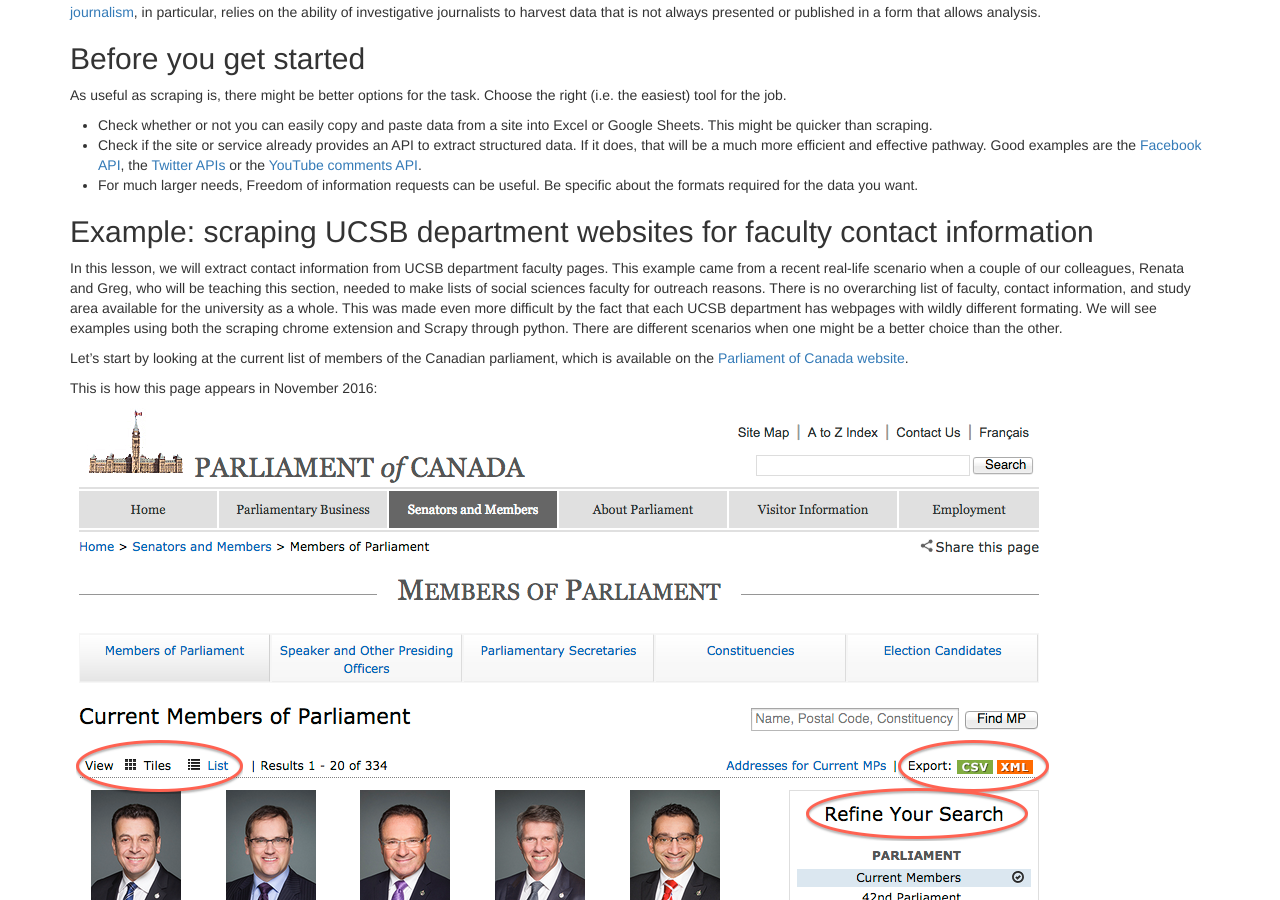
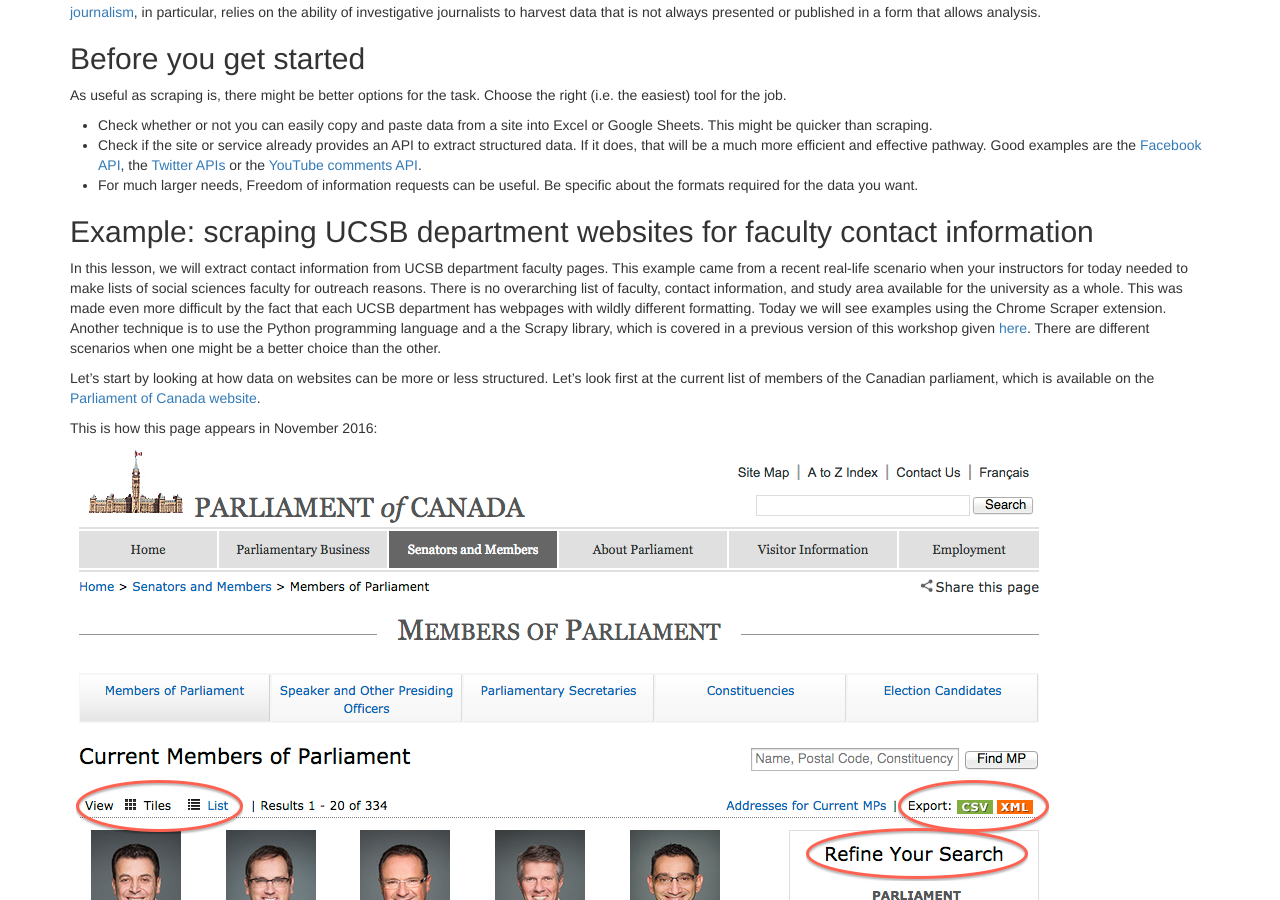
Before and after one commit to UCSBCarpentry/Love-Data-Week-Webscraping, a Jekyll site: the page built from _episodes/01-introduction.md, in a window 1280 px wide and 900 px high, scrolled down 661 px. Built offline with Jekyll 4.4.1, drawn with Linux system fonts in a browser that asks for light colours.

Commit message:
Wordsmithing

```diff
--- a/_episodes/01-introduction.md
+++ b/_episodes/01-introduction.md
@@ -52,11 +52,9 @@ As useful as scraping is, there might be better options for the task. Choose the
 
 ## Example: scraping UCSB department websites for faculty contact information
 
-In this lesson, we will extract contact information
-from UCSB department faculty pages. This example came from a recent real-life scenario when a couple of our colleagues, Renata and Greg, who will be teaching this section, needed to make lists of social sciences faculty for outreach reasons. There is no overarching list of faculty, contact information, and study area available for the university as a whole. This was made even more difficult by the fact that each UCSB department has webpages with wildly different formating. We will see examples using both the scraping chrome extension and Scrapy through python. There are different scenarios when one might be a better choice than the other.
+In this lesson, we will extract contact information from UCSB department faculty pages. This example came from a recent real-life scenario when your instructors for today needed to make lists of social sciences faculty for outreach reasons. There is no overarching list of faculty, contact information, and study area available for the university as a whole. This was made even more difficult by the fact that each UCSB department has webpages with wildly different formatting. Today we will see examples using the Chrome Scraper extension. Another technique is to use the Python programming language and a the Scrapy library, which is covered in a previous version of this workshop given [here](https://ucsbcarpentry.github.io/2020-06-03-UCSB-LibCarp/). There are different scenarios when one might be a better choice than the other.
 
-Let's start by looking at the current list of members of the Canadian parliament, which is available
-on the [Parliament of Canada website](http://www.parl.gc.ca/Parliamentarians/en/members).
+Let's start by looking at how data on websites can be more or less structured.  Let's look first at the current list of members of the Canadian parliament, which is available on the [Parliament of Canada website](http://www.parl.gc.ca/Parliamentarians/en/members).
 
 This is how this page appears in November 2016:
 
```
Also changed, not shown: _episodes/04-conclusion.md (+1 -1 lines).
